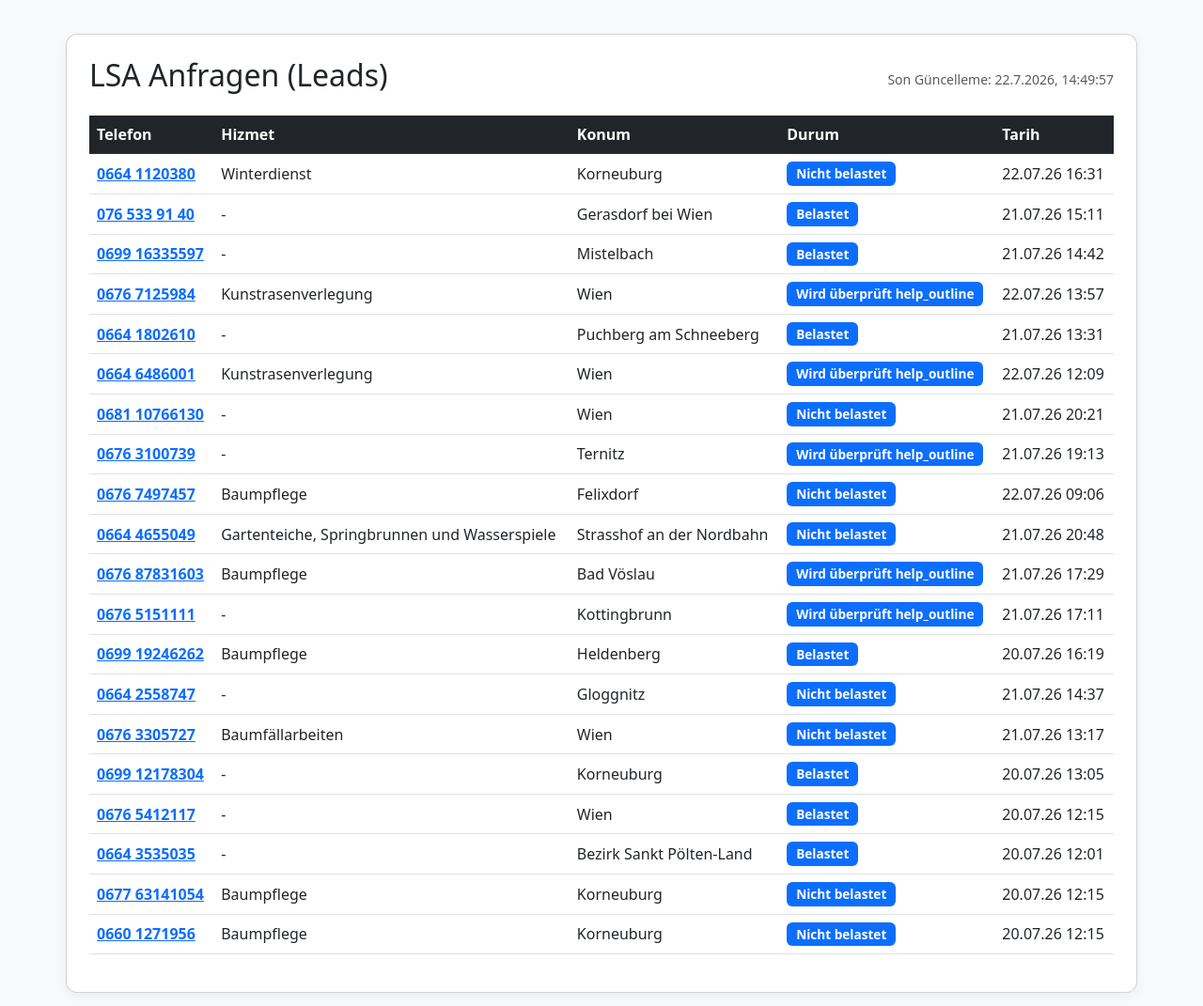
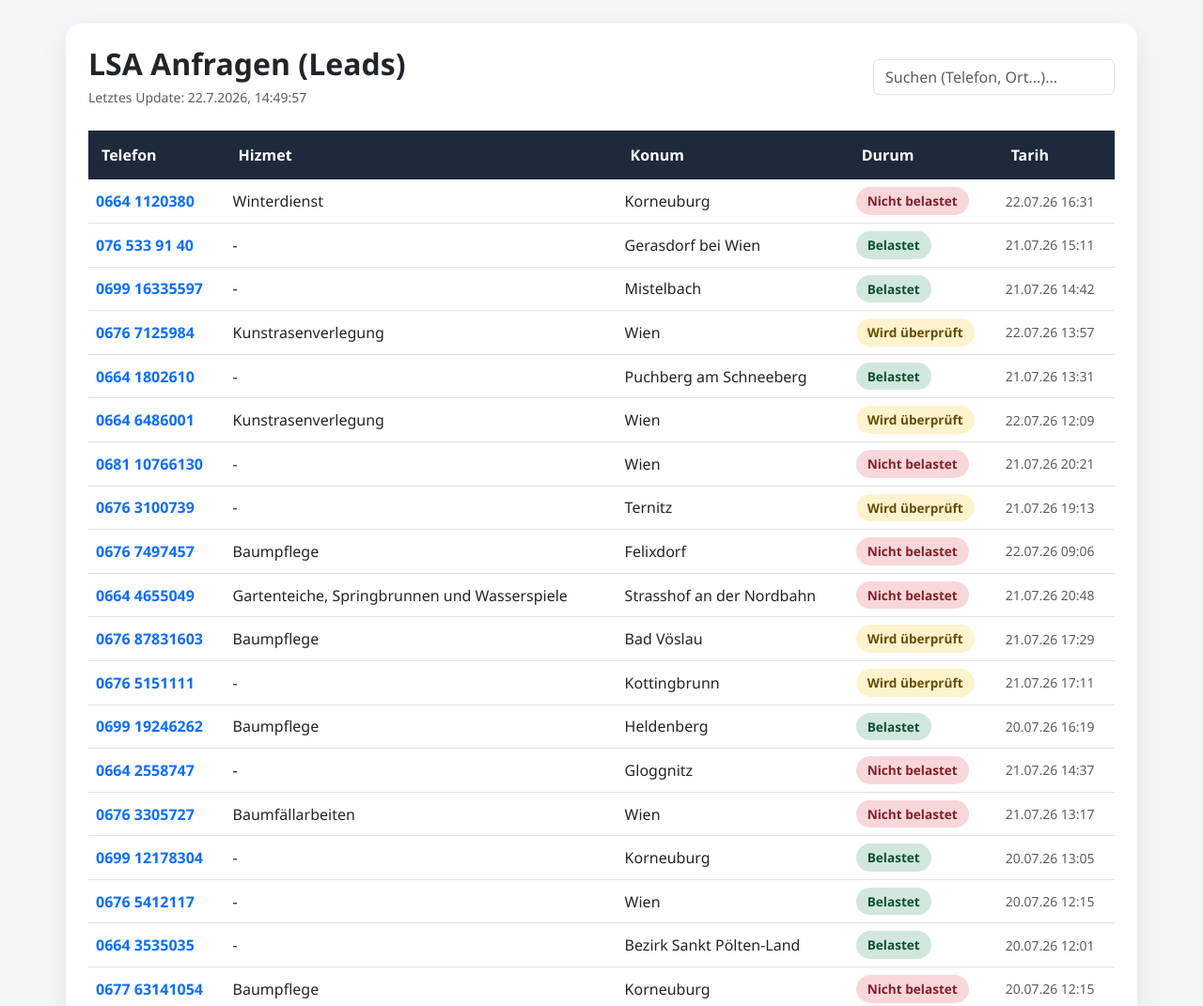
Before and after one commit to sicherteam/osman-reklam, a website: page index.html in a window 1280 px wide. Shown: the top 1071 px of the page at 94% size. Drawn offline with nearby package versions, Linux system fonts and the light colour scheme.

Commit message:
Update index.html

```diff
--- a/index.html
+++ b/index.html
@@ -6,21 +6,31 @@
   <title>LSA Lead Dashboard</title>
   <link href="https://cdn.jsdelivr.net/npm/bootstrap@5.3.0/dist/css/bootstrap.min.css" rel="stylesheet">
   <style>
-    body { background-color: #f8f9fa; padding: 20px; }
-    .card { border-radius: 12px; box-shadow: 0 4px 12px rgba(0,0,0,0.05); }
-    .badge-status { font-size: 0.85em; padding: 6px 10px; }
+    body { background-color: #f4f6f9; padding: 25px 15px; font-family: 'Segoe UI', Tahoma, Geneva, Verdana, sans-serif; }
+    .card { border: none; border-radius: 16px; box-shadow: 0 10px 30px rgba(0,0,0,0.08); }
+    .table th { background-color: #1e293b; color: #fff; border: none; padding: 14px; }
+    .badge-status { font-size: 0.85em; padding: 8px 12px; border-radius: 20px; font-weight: 600; }
+    .bg-belastet { background-color: #d1e7dd; color: #0f5132; }
+    .bg-pruefung { background-color: #fff3cd; color: #664d03; }
+    .bg-nicht { background-color: #f8d7da; color: #842029; }
+    .bg-default { background-color: #e2e3e5; color: #41464b; }
   </style>
 </head>
 <body>
-  <div class="container card p-4 mt-3">
-    <div class="d-flex justify-content-between align-items-center mb-3">
-      <h2>LSA Anfragen (Leads)</h2>
-      <span id="last-update" class="text-muted small">Loading...</span>
+  <div class="container card p-4">
+    <div class="d-flex flex-wrap justify-content-between align-items-center mb-4 gap-2">
+      <div>
+        <h2 class="fw-bold mb-1">LSA Anfragen (Leads)</h2>
+        <span id="last-update" class="text-muted small">Yükleniyor...</span>
+      </div>
+      <div class="d-flex gap-2">
+        <input type="text" id="searchInput" onkeyup="filterTable()" class="form-control" placeholder="Suchen (Telefon, Ort...)...">
+      </div>
     </div>
 
     <div class="table-responsive">
-      <table class="table table-hover align-middle">
-        <thead class="table-dark">
+      <table class="table table-hover align-middle" id="leadTable">
+        <thead>
           <tr>
             <th>Telefon</th>
             <th>Hizmet</th>
@@ -30,7 +40,7 @@
           </tr>
         </thead>
         <tbody id="lead-table-body">
-          <tr><td colspan="5" class="text-center">Veriler yükleniyor...</td></tr>
+          <tr><td colspan="5" class="text-center py-4">Veriler yükleniyor...</td></tr>
         </tbody>
       </table>
     </div>
@@ -39,35 +49,73 @@
   <script>
     async function loadData() {
       try {
-        const response = await fetch('data.json?t=' + new Date().getTime());
+        const response = await fetch('./data.json?v=' + Date.now());
+
+        if (!response.ok) {
+          throw new Error(`HTTP ${response.status} - data.json okunamadı`);
+        }
+
         const data = await response.json();
 
-        document.getElementById('last-update').innerText = 'Son Güncelleme: ' + (data.updatedAt || '-');
+        document.getElementById('last-update').innerText = 'Letztes Update: ' + (data.updatedAt || '-');
 
         const tbody = document.getElementById('lead-table-body');
         tbody.innerHTML = '';
 
         if (!data.leads || data.leads.length === 0) {
-          tbody.innerHTML = '<tr><td colspan="5" class="text-center">Henüz veri yok.</td></tr>';
+          tbody.innerHTML = '<tr><td colspan="5" class="text-center py-4 text-muted">Keine Daten vorhanden.</td></tr>';
           return;
         }
 
         data.leads.forEach(lead => {
+          // Status metnini temizle (help_outline vb. kaldırmak için)
+          let rawStatus = lead.status || '';
+          let cleanStatus = rawStatus.split('\n')[0].trim();
+
+          let badgeClass = 'bg-default';
+          if (cleanStatus.includes('Belastet') && !cleanStatus.includes('Nicht')) {
+            badgeClass = 'bg-belastet';
+          } else if (cleanStatus.includes('überprüft')) {
+            badgeClass = 'bg-pruefung';
+          } else if (cleanStatus.includes('Nicht belastet')) {
+            badgeClass = 'bg-nicht';
+          }
+
           const row = `
             <tr>
-              <td><strong><a href="tel:${lead.phone}">${lead.phone}</a></strong></td>
-              <td>${lead.jobType}</td>
-              <td>${lead.location}</td>
-              <td><span class="badge bg-primary badge-status">${lead.status}</span></td>
-              <td>${lead.date}</td>
+              <td><a href="tel:${lead.phone}" class="fw-bold text-decoration-none">${lead.phone}</a></td>
+              <td>${lead.jobType || '-'}</td>
+              <td>${lead.location || '-'}</td>
+              <td><span class="badge badge-status ${badgeClass}">${cleanStatus}</span></td>
+              <td class="text-muted small">${lead.date || '-'}</td>
             </tr>
           `;
           tbody.innerHTML += row;
         });
       } catch (err) {
-        document.getElementById('lead-table-body').innerHTML = '<tr><td colspan="5" class="text-center text-danger">Veri yüklenemedi!</td></tr>';
+        console.error(err);
+        document.getElementById('last-update').innerText = 'Fehler beim Laden';
+        document.getElementById('lead-table-body').innerHTML = `
+          <tr>
+            <td colspan="5" class="text-center py-4 text-danger">
+              <strong>Veri yüklenemedi!</strong><br>
+              <small class="text-muted">${err.message}</small>
+            </td>
+          </tr>`;
       }
     }
+
+    function filterTable() {
+      const input = document.getElementById('searchInput');
+      const filter = input.value.toLowerCase();
+      const rows = document.querySelectorAll('#lead-table-body tr');
+
+      rows.forEach(row => {
+        const text = row.innerText.toLowerCase();
+        row.style.display = text.includes(filter) ? '' : 'none';
+      });
+    }
+
     loadData();
   </script>
 </body>
```
